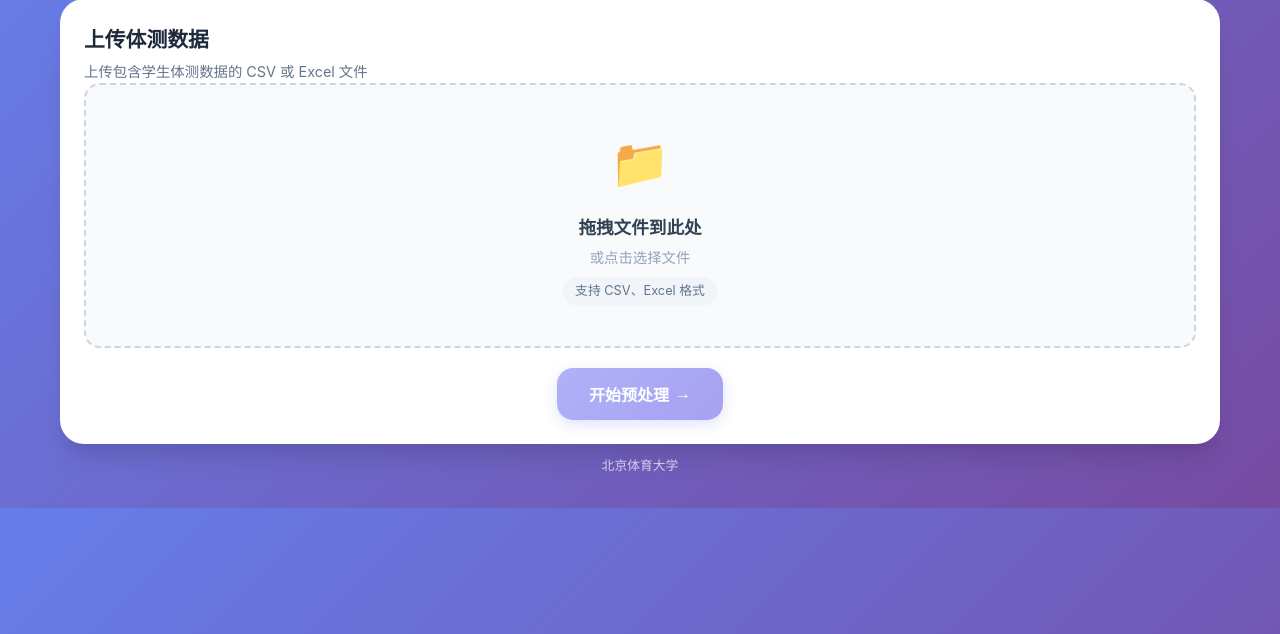
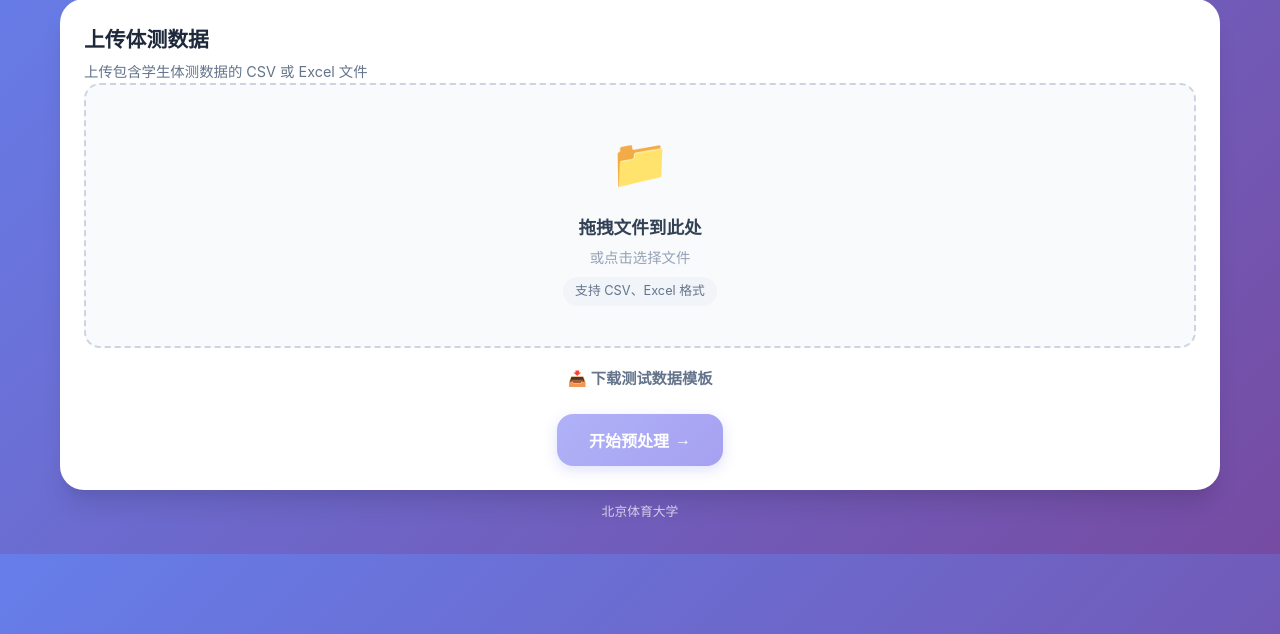
Before and after one commit to y14833346-del/fitness-recommendation, a Flask app: page / in a window 1280 px wide. Shown: the part 98-732 px from the top of the page. Run offline with Flask 3, Linux system fonts and the light colour scheme.

Commit message:
Add test data download feature

```diff
--- a/app.py
+++ b/app.py
@@ -68,6 +68,20 @@ def get_courses():
         "code": 0,
         "data": SPORT_COURSES
     })
+
+
+@app.route('/api/download-template', methods=['GET'])
+def download_template():
+    """下载测试数据模板"""
+    file_path = os.path.join(app.root_path, '测试数据.xlsx')
+    if os.path.exists(file_path):
+        return send_from_directory(
+            os.path.dirname(file_path),
+            '测试数据.xlsx',
+            as_attachment=True,
+            download_name='测试数据.xlsx'
+        )
+    return jsonify({"code": 1, "message": "文件不存在"})
 
 
 @app.route('/api/reset', methods=['POST'])
--- a/static/main.js
+++ b/static/main.js
@@ -108,6 +108,10 @@ function clearFile() {
 
     updateProgress(1);
     showSection('section-upload');
+}
+
+function downloadTemplate() {
+    window.location.href = '/api/download-template';
 }
 
 function resetUpload() {
--- a/templates/index.html
+++ b/templates/index.html
@@ -76,6 +76,12 @@
                             </div>
                         </div>
                         <button class="btn-icon" onclick="clearFile()">✕</button>
+                    </div>
+
+                    <div class="template-download" style="margin-top:12px; text-align:center;">
+                        <button class="btn btn-ghost" onclick="downloadTemplate()">
+                            📥 下载测试数据模板
+                        </button>
                     </div>
 
                     <div class="card-footer">
```
Also changed, not shown: 1 other file.
